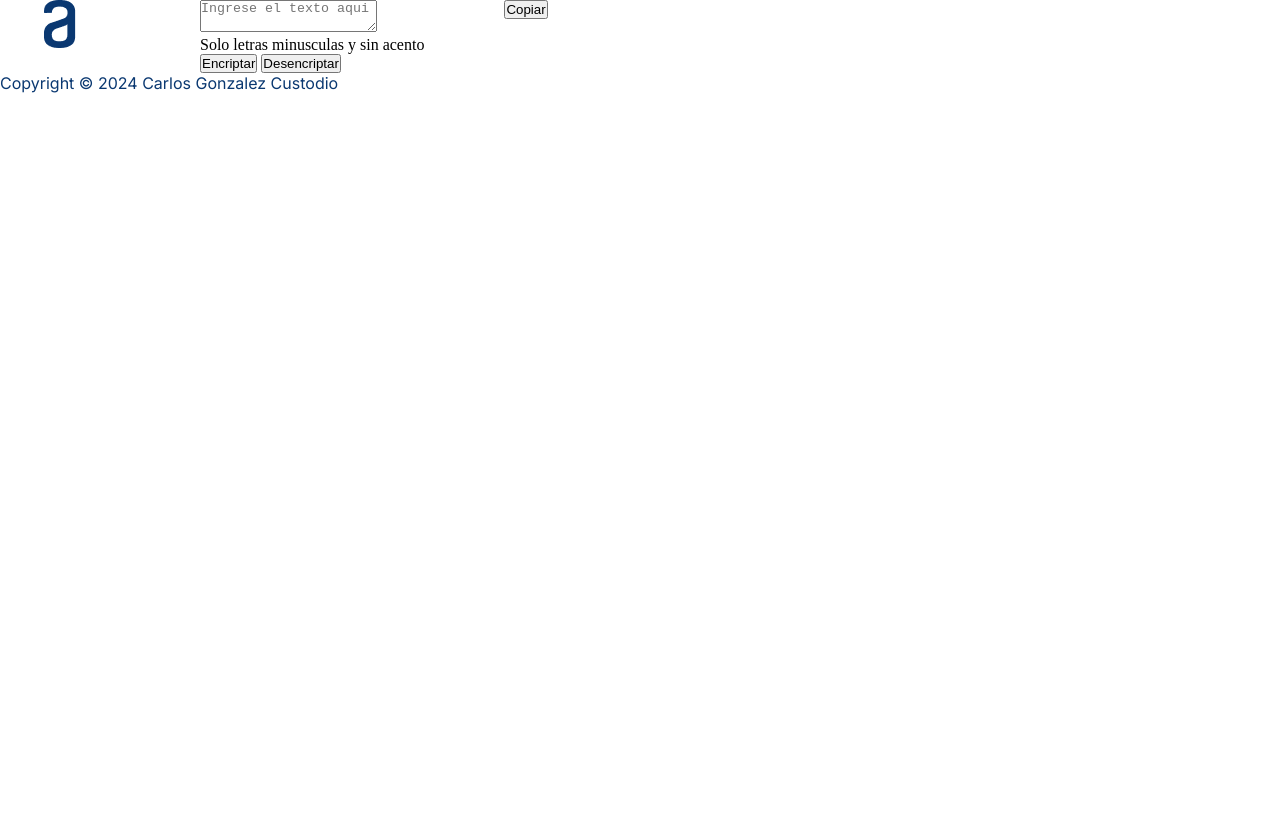
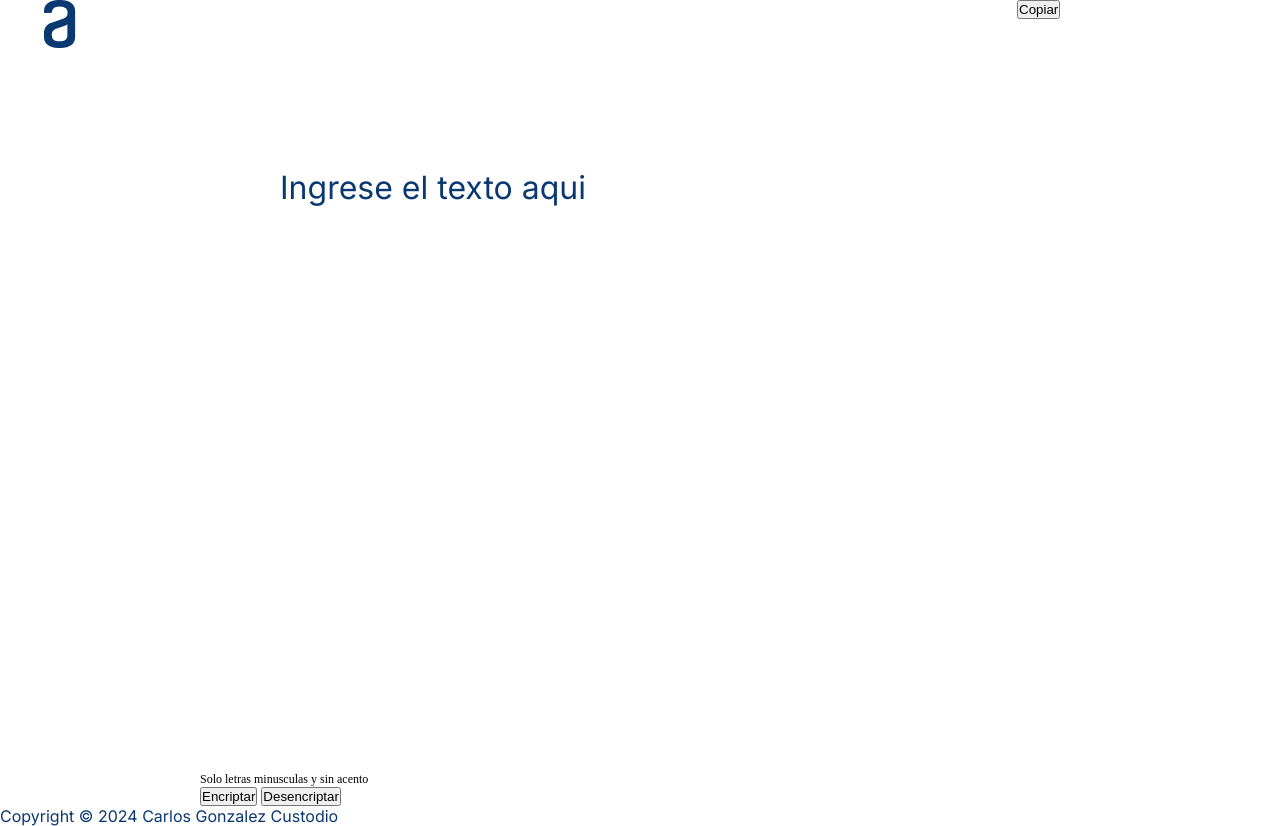
Before and after one commit to CarlosGC-LP/Encriptador-de-texto, a plain HTML site: page index.html in a window 1280 px wide. Before the commit the page ends 800 px from the top, so only its background shows below. Drawn offline with Linux system fonts and the light colour scheme.

Commit message:
Update style.css

```diff
--- a/index.html
+++ b/index.html
@@ -17,7 +17,7 @@
                 <!--
                 <input type="text" id="texto" placeholder="Ingrese el texto aqui">
                 -->
-                <textarea placeholder="Ingrese el texto aqui""></textarea>
+                <textarea placeholder="Ingrese el texto aqui"></textarea>
 
                 <p class="advertencia">Solo letras minusculas y sin acento</p>
 
--- a/styles/style.css
+++ b/styles/style.css
@@ -18,15 +18,27 @@
     gap: 5rem;
 }
 
-input {
+textarea {
     color: var(--color-primario);
     font-family: var(--fuente-inter);
     border-style: none;
+    outline: none;
+    resize: none;
+    width: 577px;
+    height: 600px;
+    margin-top: 168px;
+    margin-left: 80px;
+    margin-right: 80px;
+    font-size: 2rem;
 }
 
-input::placeholder {
+textarea::placeholder {
     color: var(--color-primario);
     font-family: var(--fuente-inter);
+}
+
+.advertencia {
+    font-size: 0.75rem;
 }
 
 footer {
```
